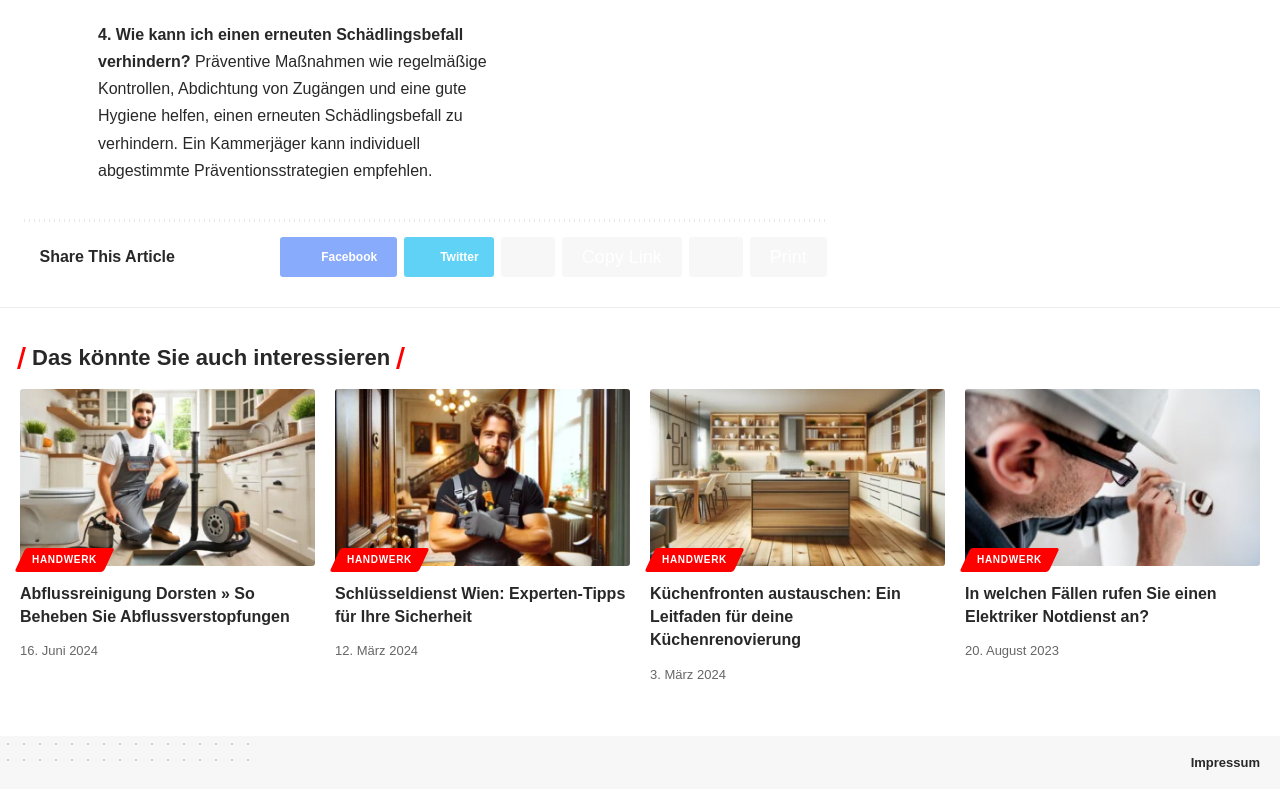
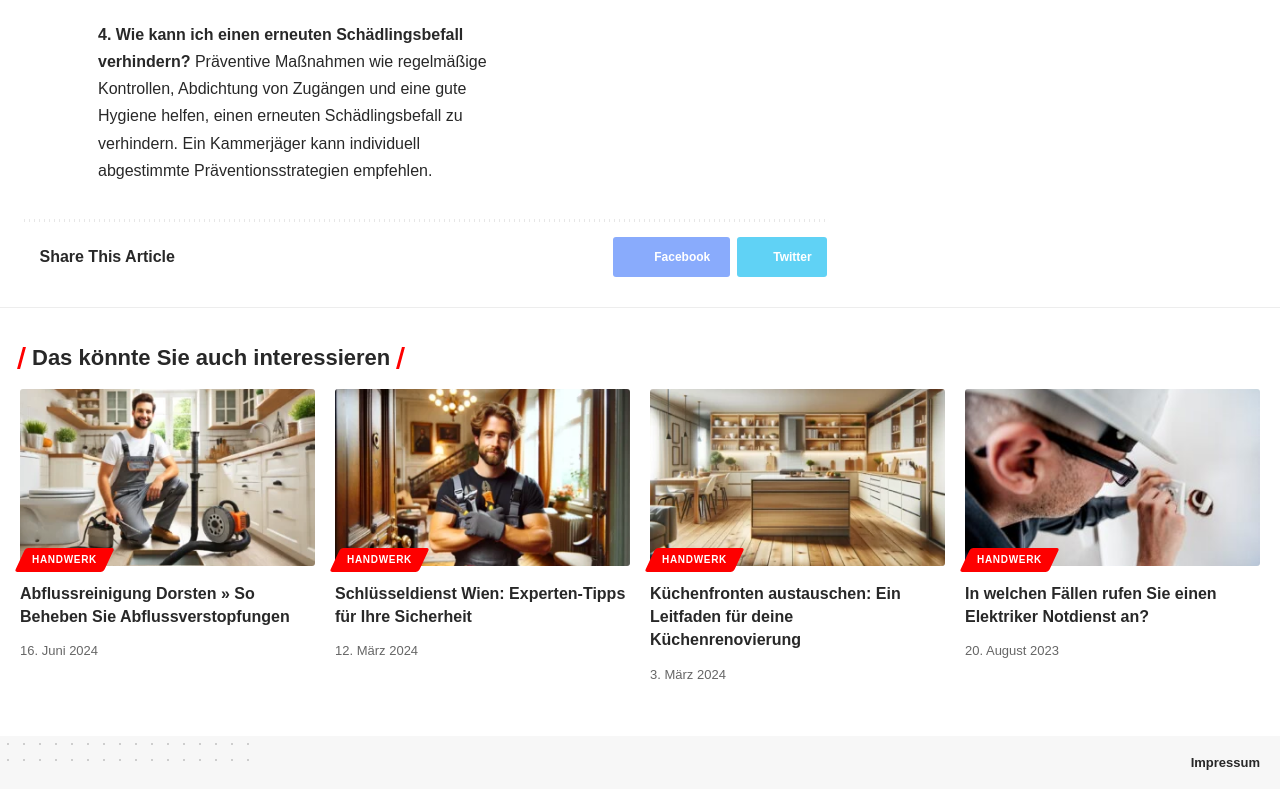
Before and after one commit to nrw-Ungezieferbekaempfung/kammerjaeger-Salomon, a plain HTML site: page index.html in a window 1280 px wide. Shown: the part 7808-8597 px from the top of the page. Drawn offline with Linux system fonts and the light colour scheme; a web font is replaced by a local one.

Commit message:
Update index.html

```diff
--- a/index.html
+++ b/index.html
@@ -670,8 +670,8 @@ gtag("config", "G-02M4NVYZXS");
             <div class="rbbsl tooltips-n effect-fadeout is-bg">
 				            <a class="share-action share-trigger icon-facebook" href="#" data-title="Facebook" rel="nofollow"><i class="rbi rbi-facebook" aria-hidden="true"></i><span>Facebook</span></a>
 		        <a class="share-action share-trigger icon-twitter" href="#" data-title="Twitter" rel="nofollow">
-            <i class="rbi rbi-twitter" aria-hidden="true"></i><span>Twitter</span></a>            <i class="rbi rbi-link-o" aria-hidden="true"></i><span>Copy Link</span></a>
-		            <i class="rbi rbi-print" aria-hidden="true"></i><span>Print</span></a>
+            <i class="rbi rbi-twitter" aria-hidden="true"></i><span>Twitter</span></a>
+
 		            </div>
         </div>
 		        </div>
```
